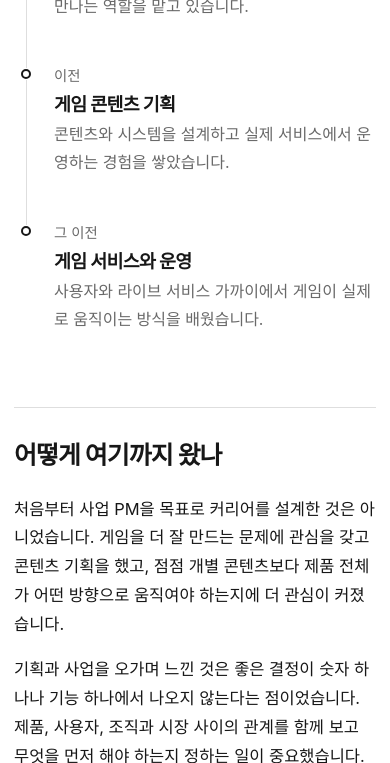
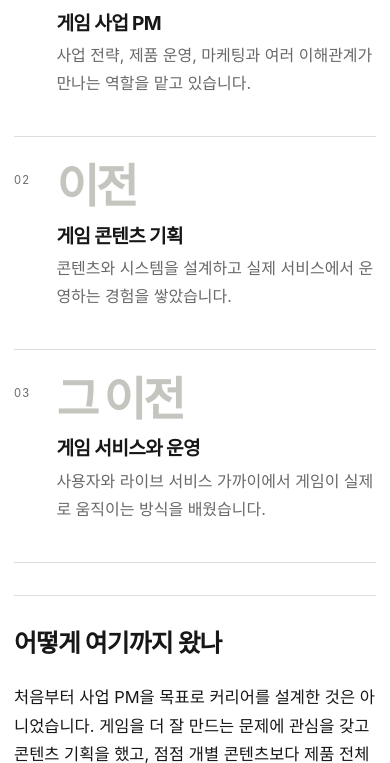
Before and after one commit to lbk0523/personalpage, an Astro site: page /work in a window 390 px wide. Shown: the part 724-1487 px from the top of the page. Built offline with nearby package versions, Linux system fonts and the light colour scheme; Astro itself is replaced by a stand-in of ours.

Commit message:
Use editorial chapter career timeline

```diff
--- a/src/components/CareerTimeline.astro
+++ b/src/components/CareerTimeline.astro
@@ -1,21 +1,19 @@
 ---
 import { career } from '../data/career';
 ---
-<ol class="career-timeline" aria-label="경력 흐름">
+
+<ol class="career-chapters" aria-label="경력 흐름">
   {
     career.map((item, index) => (
-      <li class="career-timeline__item">
-        <div class="career-timeline__rail" aria-hidden="true">
-          <span class="career-timeline__dot" />
-          {index < career.length - 1 && <span class="career-timeline__line" />}
+      <li class="career-chapters__item">
+        <div class="career-chapters__number" aria-hidden="true">{String(index + 1).padStart(2, '0')}</div>
+        <div class="career-chapters__time">
+          <span class="career-chapters__start">{item.start}</span>
+          {item.end && <span class="career-chapters__end">— {item.end}</span>}
         </div>
-        <div class="career-timeline__time">
-          <span>{item.start}</span>
-          {item.end && <span> — {item.end}</span>}
-        </div>
-        <div class="career-timeline__content">
+        <div class="career-chapters__content">
           <h3>{item.title}</h3>
-          {item.organization && <p class="career-timeline__organization">{item.organization}</p>}
+          {item.organization && <p class="career-chapters__organization">{item.organization}</p>}
           {item.description && <p>{item.description}</p>}
           {item.href && <a href={item.href}>관련 기록 보기 →</a>}
         </div>
@@ -23,3 +21,87 @@ import { career } from '../data/career';
     ))
   }
 </ol>
+
+<style>
+  .career-chapters {
+    margin: 0;
+    padding: 0;
+    list-style: none;
+    border-top: 1px solid var(--color-border);
+  }
+
+  .career-chapters__item {
+    display: grid;
+    grid-template-columns: 52px minmax(160px, 0.4fr) 1fr;
+    gap: 1.25rem;
+    padding: 2rem 0 2.35rem;
+    border-bottom: 1px solid var(--color-border);
+  }
+
+  .career-chapters__number {
+    padding-top: 0.5rem;
+    color: var(--color-muted);
+    font-size: 0.7rem;
+    letter-spacing: 0.1em;
+  }
+
+  .career-chapters__time {
+    line-height: 1;
+  }
+
+  .career-chapters__start {
+    display: block;
+    color: #c5c5bf;
+    font-size: clamp(2rem, 5vw, 3.8rem);
+    font-weight: 650;
+    letter-spacing: -0.07em;
+  }
+
+  .career-chapters__end {
+    display: block;
+    margin-top: 0.35rem;
+    color: var(--color-muted);
+    font-size: 0.85rem;
+    letter-spacing: -0.01em;
+  }
+
+  .career-chapters__content {
+    padding-top: 0.2rem;
+  }
+
+  .career-chapters__content h3 {
+    margin-bottom: 0.35rem;
+    font-size: clamp(1.2rem, 2.4vw, 1.55rem);
+  }
+
+  .career-chapters__content p {
+    max-width: 560px;
+    margin-bottom: 0.55rem;
+    color: var(--color-muted);
+  }
+
+  .career-chapters__organization {
+    font-size: 0.9rem;
+  }
+
+  @media (max-width: 760px) {
+    .career-chapters__item {
+      grid-template-columns: 28px 1fr;
+      gap: 0.75rem 0.9rem;
+      padding: 1.6rem 0 1.9rem;
+    }
+
+    .career-chapters__number {
+      grid-row: 1 / span 2;
+    }
+
+    .career-chapters__time,
+    .career-chapters__content {
+      grid-column: 2;
+    }
+
+    .career-chapters__start {
+      font-size: clamp(2rem, 12vw, 2.9rem);
+    }
+  }
+</style>
```
